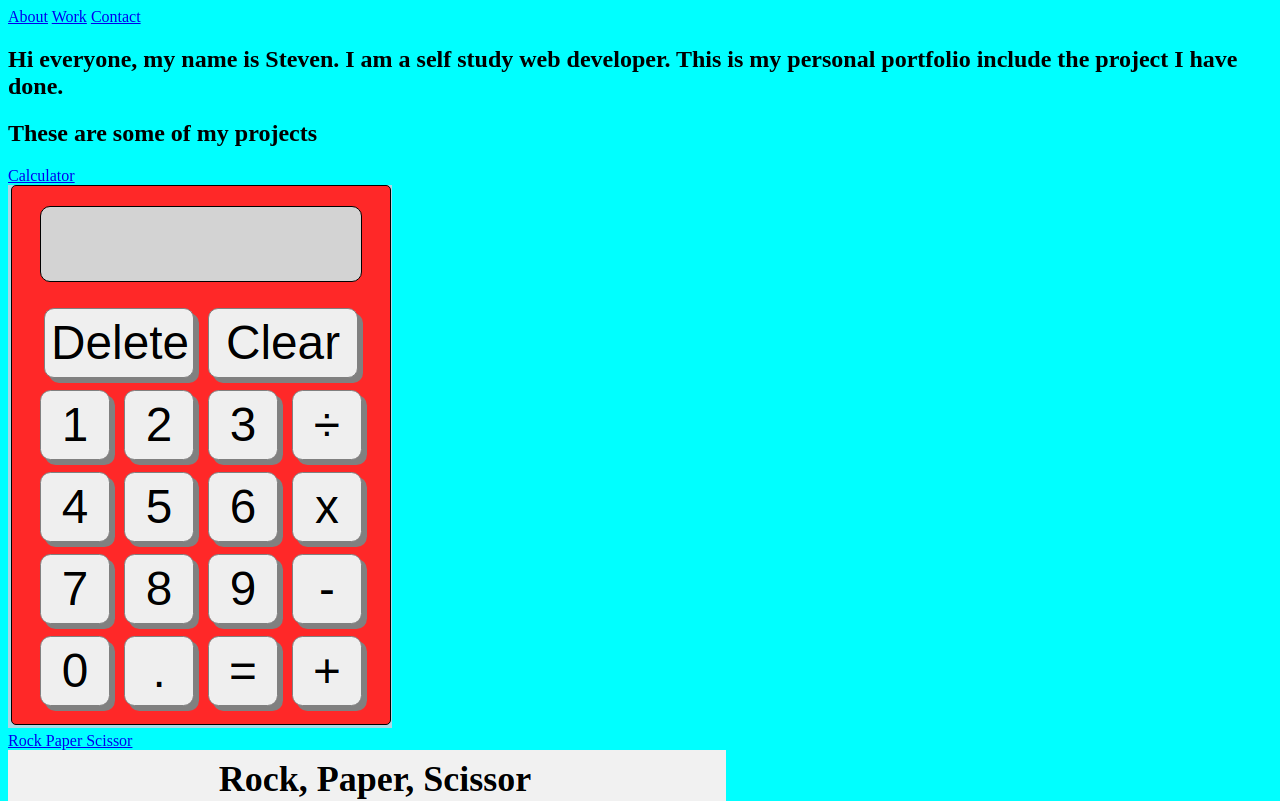
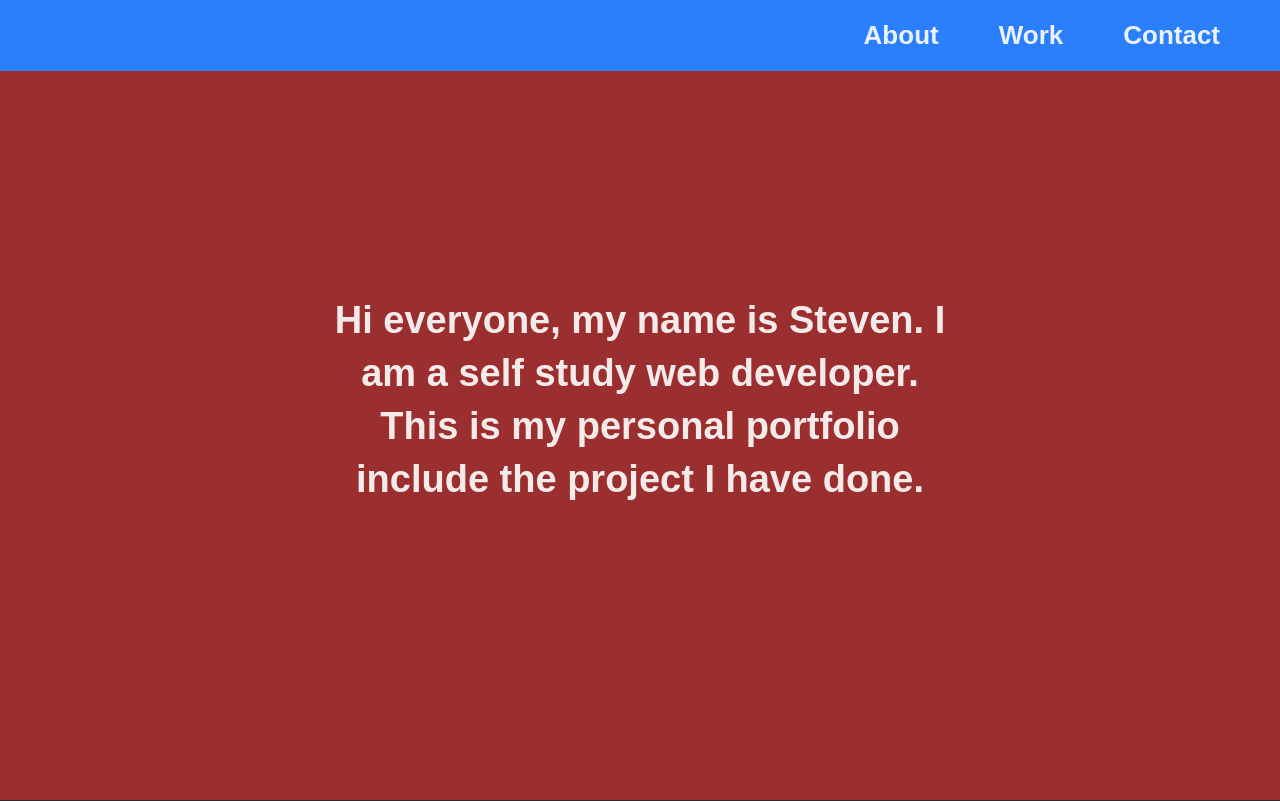
Before and after one commit to Stevens-Ho/fcc-personal-portfolio, a plain HTML site: page index.html in a window 1280 px wide. Shown: the top 801 px of the page. Drawn offline with Linux system fonts and the light colour scheme.

Commit message:
Add style

```diff
--- a/styles.css
+++ b/styles.css
@@ -1,3 +1,166 @@
-html {
-    background-color: aqua;
+:root {
+    --blue: rgb(43, 127, 253);
+    --black: rgb(44, 43, 43);
+    --grey: rgb(90, 88, 88);
+    --yellow: rgb(255, 208, 0);
+    --brown: rgb(155, 47, 47);
+    --white: rgb(255, 255, 255, 0.9);
+    --bigger-font: 70px;
+    --big-font: 38px;
+    --medium-font: 26px;
 }
+
+* {
+    margin: 0;
+    padding: 0;
+    box-sizing: border-box;
+    font-family: Arial, sans-serif;
+    color: var(--white);
+    scroll-behavior: smooth;
+}
+
+h2 {
+    font-size: var(--big-font);
+}
+
+h3 {
+    font-size: 22px;
+}
+
+a {
+    text-decoration: none;
+}
+
+:target {
+    scroll-margin-top: 71px;
+}
+
+#navbar {
+    background-color: var(--blue);
+    padding: 20px 60px;
+    display: flex;
+    justify-content: end;
+    gap: 60px;
+    position: fixed;
+    width: 100%;
+    top: 0;
+}
+
+#navbar a {
+    font-size: var(--medium-font);
+    color: var(--white);
+    font-weight: 900;
+}
+
+#navbar a:hover {
+    color: var(--black);
+}
+
+#welcome-section {
+    height: 100vh;
+    background-color: var(--brown);
+    display: flex;
+    justify-content: center;
+    align-items: center;
+}
+
+#welcome-section h1 {
+    text-align: center;
+    width: 30ch;
+    line-height: 1.4;
+    font-size: var(--big-font);
+}
+
+#projects {
+    background-color: var(--black);
+    padding: 30px 8%;
+    min-height: calc(100vh - 71px);
+    display: grid;
+    grid-template-columns: repeat(auto-fit, 300px);
+    justify-content: center;
+    align-content: space-around;
+    gap: 30px 8%;
+}
+
+#projects h2 {
+    grid-column: 1 / -1;
+    justify-self: center;
+}
+
+.project-tile {
+    background-color: var(--grey);
+    display: flex;
+    flex-direction: column;
+    align-items: center;
+    overflow: hidden;
+    height: 400px;
+    padding: 5px;
+    gap: 5px;
+}
+
+.project-text {
+    font-size: var(--medium-font);
+    padding: 16px 0;
+    text-align: center;
+    background-color: var(--blue);
+    width: 100%;
+}
+
+.project-tile:hover .project-text {
+    font-size: var(--big-font);
+    padding: 10px 0;
+    background-color: var(--brown);
+}
+
+img {
+    width: 100%;
+    height: 100%;
+    object-fit: cover;
+    background-color: var(--blue);
+}
+
+#profile {
+    height: calc(100vh - 71px);
+    background-color: var(--brown);
+    display: grid;
+    align-content: center;
+    gap: 70px;
+    text-align: center;
+}
+
+#profile * {
+    color: var(--black);
+}
+
+.some-word h1 {
+    padding: 10px;
+    font-size: var(--bigger-font);
+}
+
+.link {
+    display: flex;
+    gap: 60px;
+    justify-content: center;
+}
+
+.link a {
+    font-size: var(--big-font);
+    font-weight: 800;
+    padding: 15px 40px;
+    border: 3px solid var(--black);
+    border-radius: 15px;
+}
+
+#profile .link a:hover {
+    color: var(--white);
+    background-color: var(--black);
+    border: 3px solid var(--white);
+}
+
+@media (max-width: 900px) {
+    :root {
+        --big-font: 30px;
+        --medium-font: 22px;
+        --bigger-font: 50px;
+    }
+}
```
